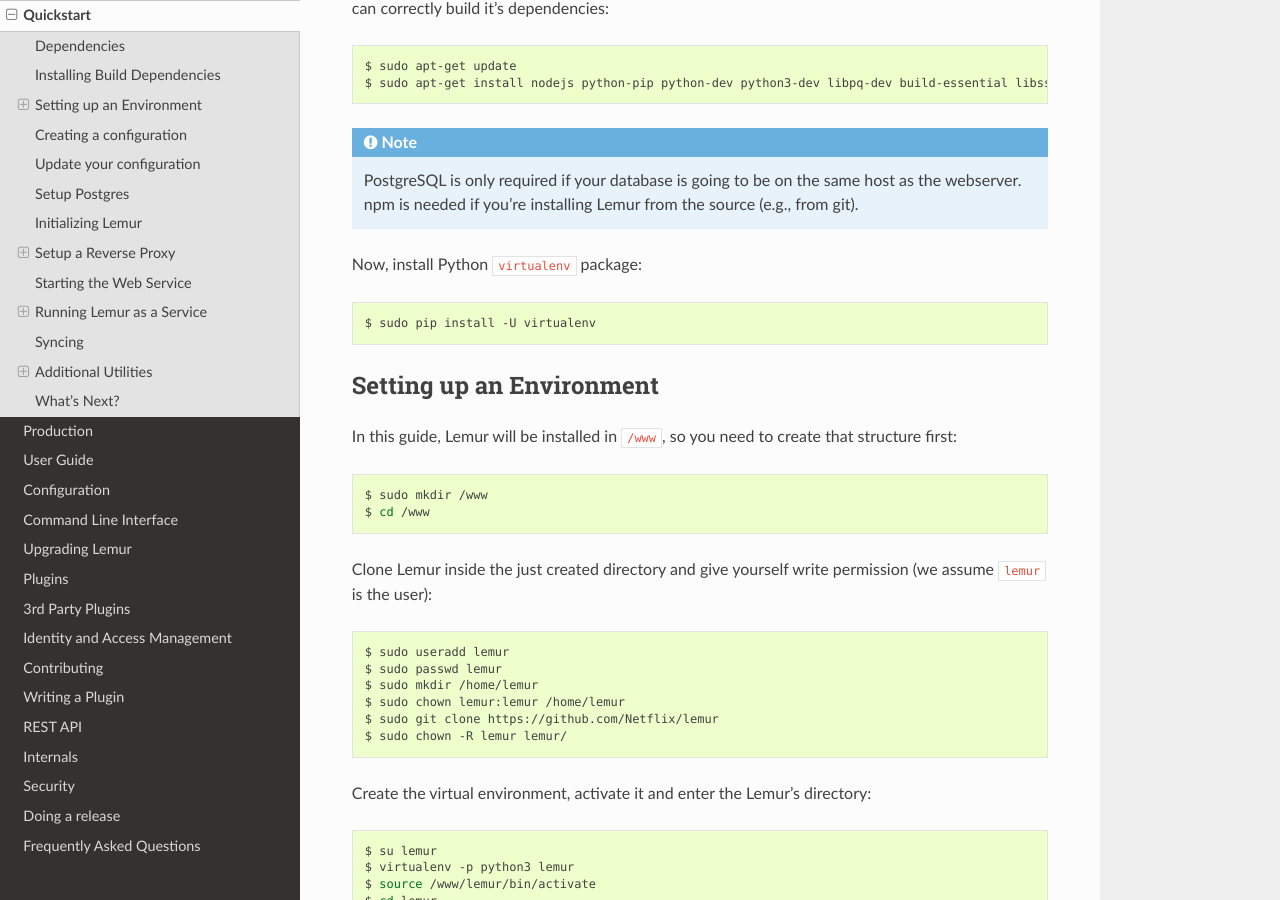
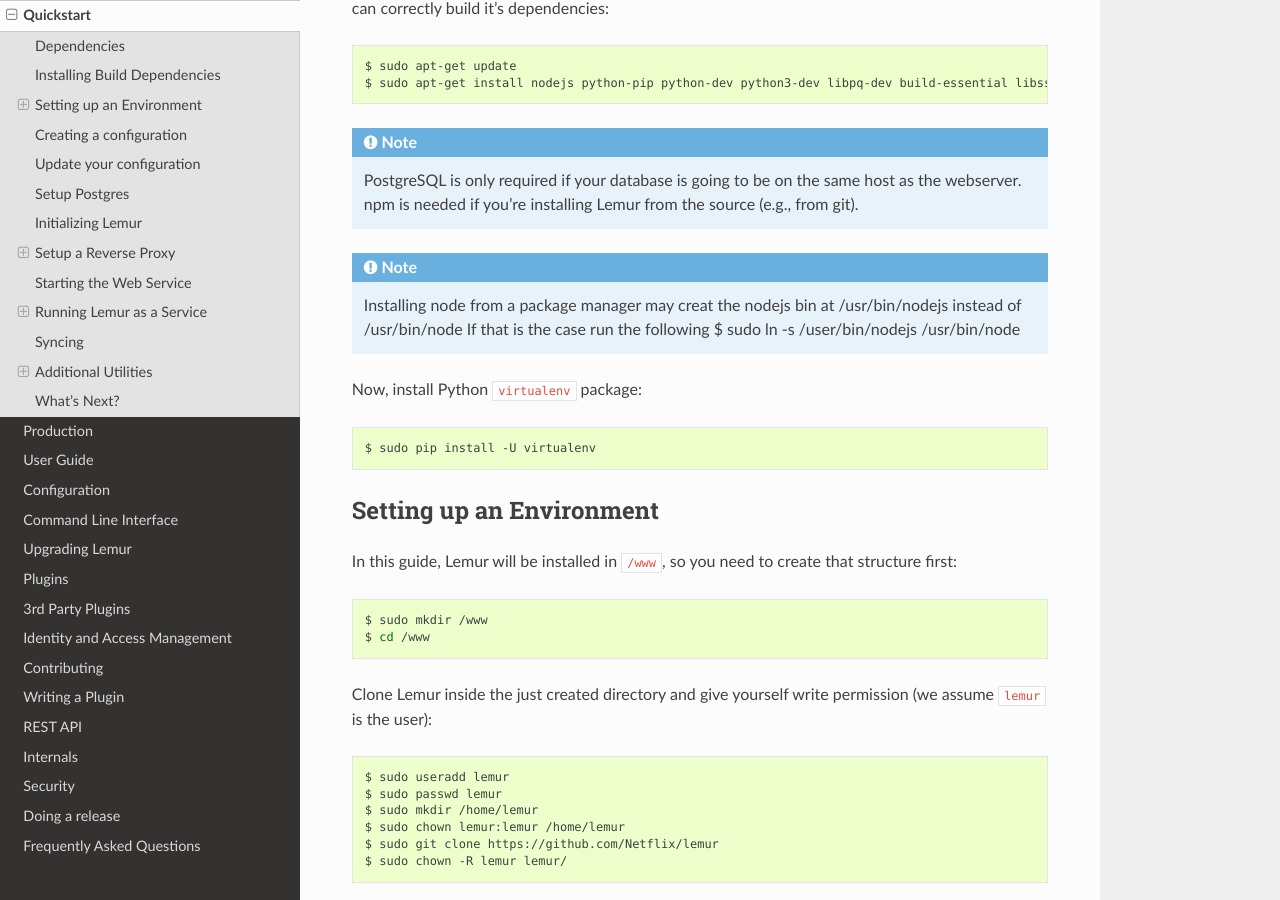
Before and after one commit to Netflix/lemur, a Sphinx documentation site: the page built from docs/quickstart/index.rst, in a window 1280 px wide and 900 px high, scrolled down 784 px. Built offline with Sphinx 7.4.7 and the Read the Docs theme 2.0.0, drawn with Linux system fonts in a browser that asks for light colours; pages that are not in the unit, such as notebooks, are missing from menus.

Commit message:
Updated Quikstart
Got some failures doing a clean install on Ubuntu 17.04 Zesty Zapus (Final) from virtualboxes.org

```diff
--- a/docs/quickstart/index.rst
+++ b/docs/quickstart/index.rst
@@ -27,9 +27,12 @@
 .. code-block:: bash
 
     $ sudo apt-get update
-    $ sudo apt-get install nodejs python-pip python-dev python3-dev libpq-dev build-essential libssl-dev libffi-dev nginx git supervisor npm postgresql
+    $ sudo apt-get install nodejs python-pip python-dev python3-dev libpq-dev build-essential libssl-dev libffi-dev libsas12-dev libldap2-dev nginx git supervisor npm postgresql
 
 .. note:: PostgreSQL is only required if your database is going to be on the same host as the webserver.  npm is needed if you're installing Lemur from the source (e.g., from git).
+
+.. note:: Installing node from a package manager may creat the nodejs bin at  /usr/bin/nodejs instead of /usr/bin/node If that is the case run the following
+    $ sudo ln -s /user/bin/nodejs /usr/bin/node
 
 Now, install Python ``virtualenv`` package:
 
```
